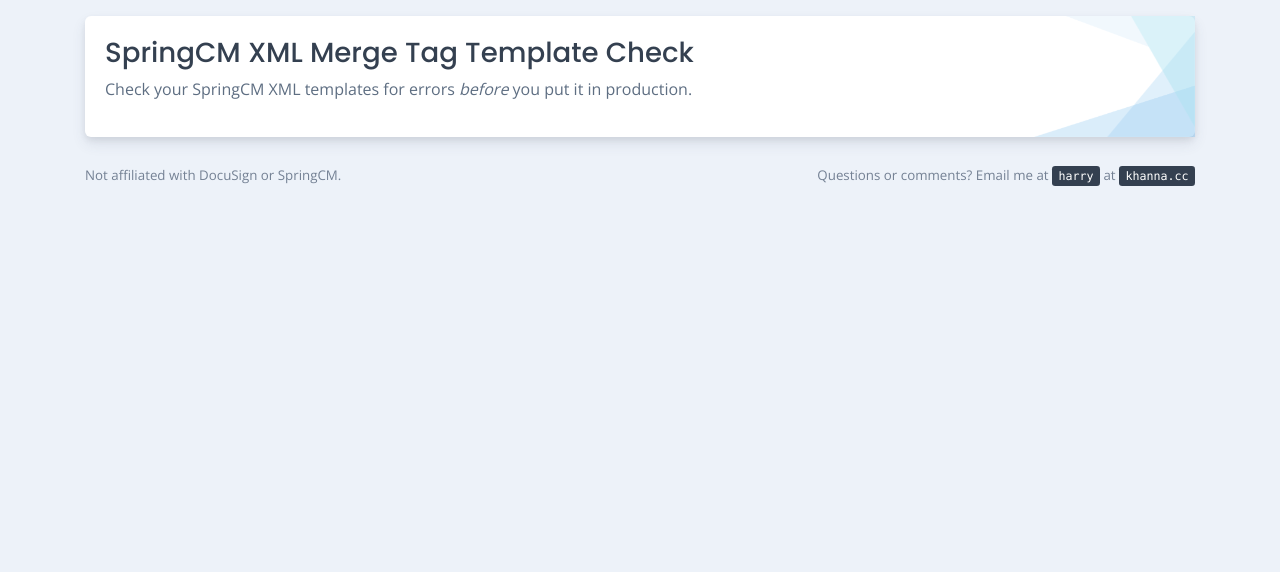
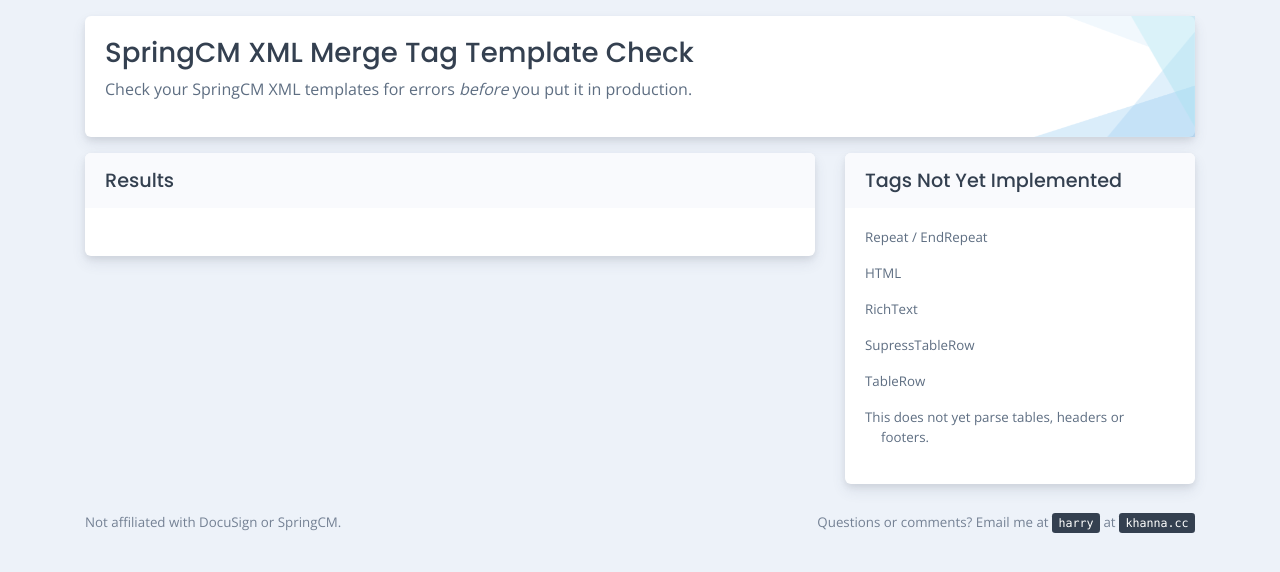
Before and after one commit to hkhanna/springcm-tools, a Django app: template springcm_tools/linter/templates/linter/index_uploaded.html in a window 1280 px wide. Shown: the top 572 px of the page. Run offline with Django 3.2, Linux system fonts and the light colour scheme; the template is opened without the code that fills it, so the values that code supplies are empty; some libraries are stand-ins or nearby versions.

Commit message:
Cosmetic changes to templates

```diff
--- a/springcm_tools/linter/templates/linter/index.html
+++ b/springcm_tools/linter/templates/linter/index.html
@@ -26,7 +26,7 @@
                     work in progress, so some tags have not been implemented yet.</p>
                 <hr class="border-bottom-0 border-dashed">
                 <p class="ml-3" style="text-indent: -1.2em"><span class="fas fa-long-arrow-alt-right"></span> This does
-                    not yet parse tables or headers or footers.</p>
+                    not yet parse tables, headers or footers.</p>
                 <hr class="border-bottom-0 border-dashed">
                 <p class="ml-3" style="text-indent: -1.2em"><span class="fas fa-long-arrow-alt-right"></span> If you
                     want a feature implemented, just email me!</p>
--- a/springcm_tools/linter/templates/linter/index_uploaded.html
+++ b/springcm_tools/linter/templates/linter/index_uploaded.html
@@ -1,8 +1,35 @@
 {% extends 'linter/base.html' %}
 {% block body %}
-<ol>
-   {% for error in doc_errors %}
-   <li>{{ error.error }}  <strong>{{error.directive_string}}</strong></li>
-   {% endfor %}
-</ol>
+<div class="row">
+   <div class="col-lg-8 mb-1 mb-lg-0">
+      <div class="card center">
+         <div class="card-header bg-light d-flex justify-content-between align-items-center">
+            <h5 class="mb-0">Results</h5>
+         </div>
+         <div class="card-body p-lg-3">
+            <ol>
+               {% for error in doc_errors %}
+               <li>{{ error.error }} <strong>{{error.directive_string}}</strong></li>
+               {% endfor %}
+            </ol>
+         </div>
+      </div>
+   </div>
+   <div class="col-lg-4">
+      <div class="card">
+         <div class="card-header bg-light d-flex justify-content-between align-items-center">
+            <h5 class="mb-0">Tags Not Yet Implemented</h5>
+         </div>
+         <div class="card-body overflow-hidden fs--1">
+            <p class="ml-3" style="text-indent: -1.2em"><span class="fas fa-window-close"></span> Repeat / EndRepeat</p>
+            <p class="ml-3" style="text-indent: -1.2em"><span class="fas fa-window-close"></span> HTML</p>
+            <p class="ml-3" style="text-indent: -1.2em"><span class="fas fa-window-close"></span> RichText</p>
+            <p class="ml-3" style="text-indent: -1.2em"><span class="fas fa-window-close"></span> SupressTableRow</p>
+            <p class="ml-3" style="text-indent: -1.2em"><span class="fas fa-window-close"></span> TableRow</p>
+            <p class="ml-3" style="text-indent: -1.2em"><span class="fas fa-window-close"></span> This does not yet parse tables, headers or footers.</p>
+        </div>
+      </div>
+   </div>
+</div>
+
 {% endblock body %}
```
Also changed, not shown: 1 other file.
